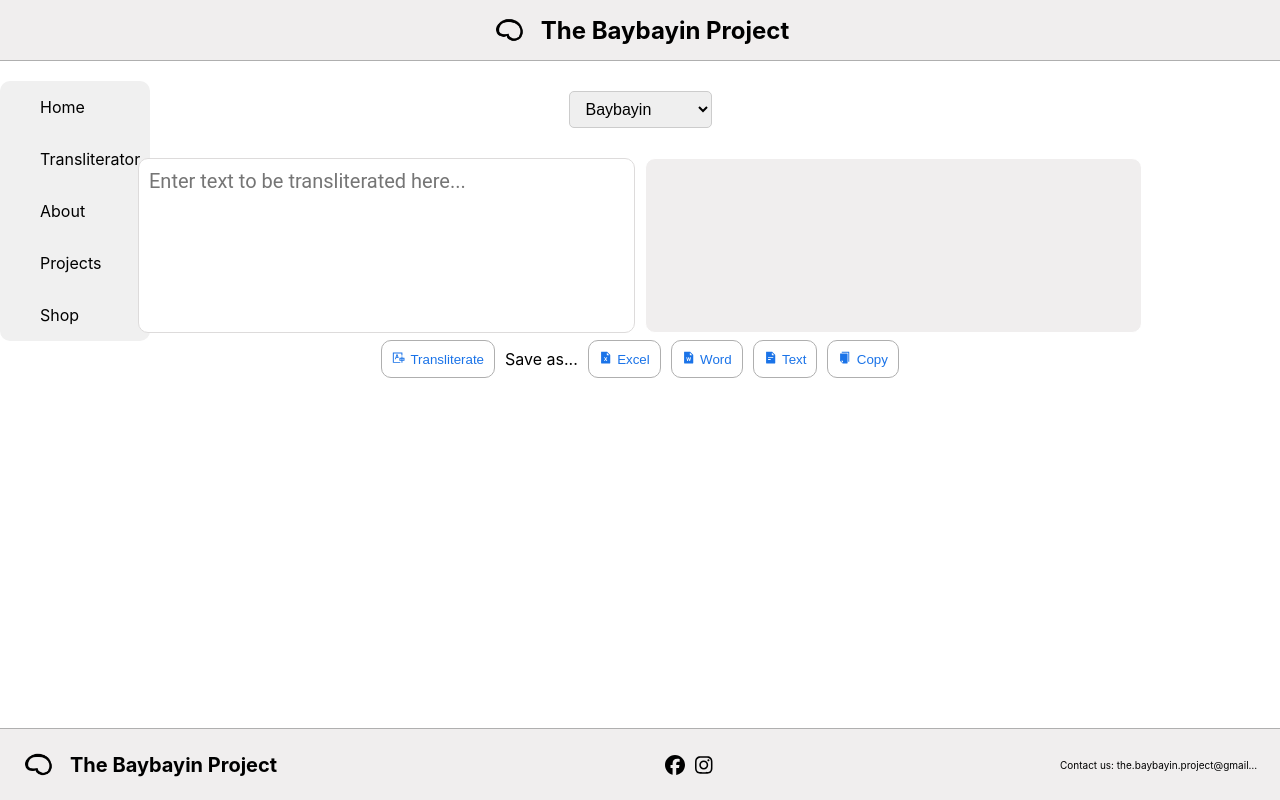
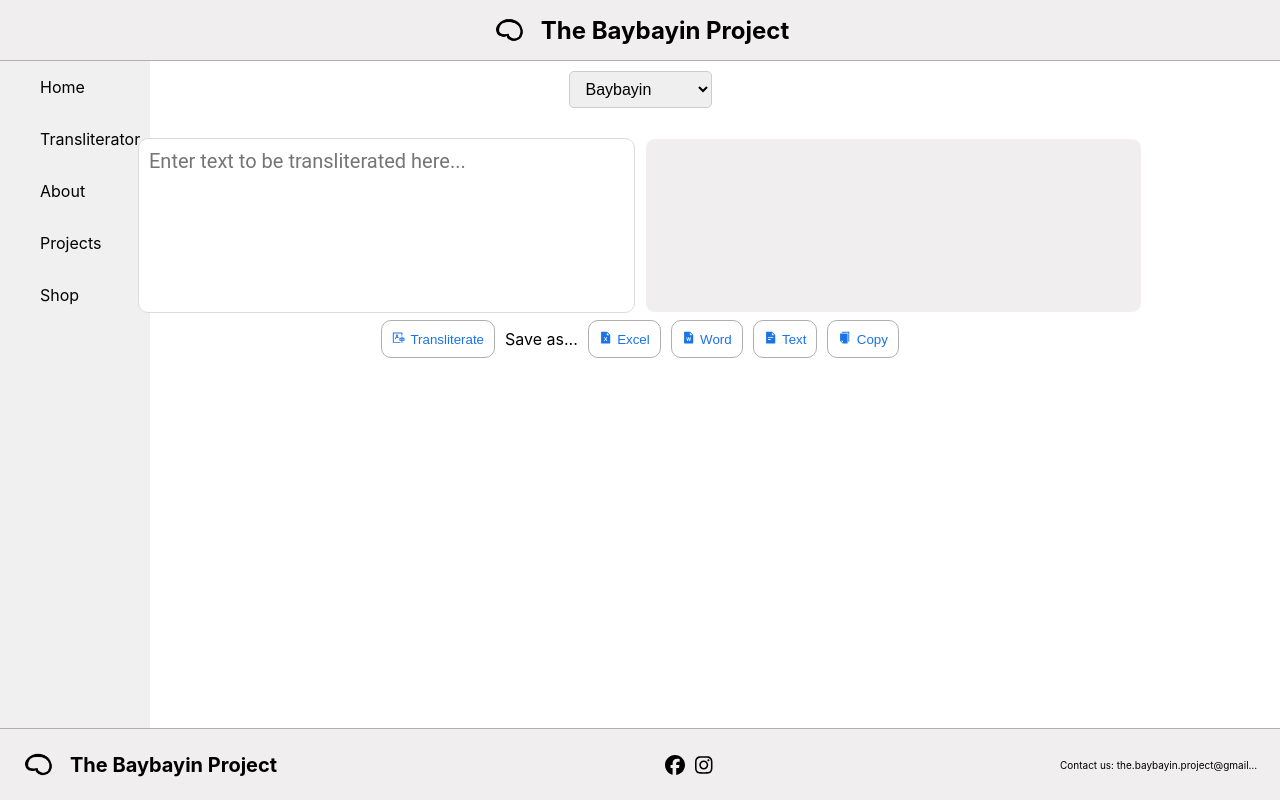
Before and after one commit to cmckinney-59/the-baybayin-project, a React (Vite) app: page /transliterator in a window 1280 px wide. Built offline with nearby package versions, Linux system fonts and the light colour scheme.

Commit message:
updated left nav

```diff
--- a/src/components/Header/Header.css
+++ b/src/components/Header/Header.css
@@ -9,7 +9,7 @@
   font-size: calc(10px + 2vmin);
   color: black;
   margin-left: 0px;
-  margin-bottom: 20px;
+  margin-bottom: 0;
   flex-shrink: 0;
   border-bottom: 1px solid rgb(175, 175, 175);
   z-index: 100;
--- a/src/components/Navigation/Navigation.css
+++ b/src/components/Navigation/Navigation.css
@@ -3,7 +3,7 @@
   left: 0;
   width: 150px;
   background-color: #f0f0f0;
-  border-radius: 10px;
+  height: 100%;
 }
 
 .Navigation-content {
--- a/src/index.css
+++ b/src/index.css
@@ -10,7 +10,6 @@ body {
   padding: 0;
 }
 
-/* Navigation dropdown */
 select {
   margin: 10px auto;
   padding: 8px 12px;
```
